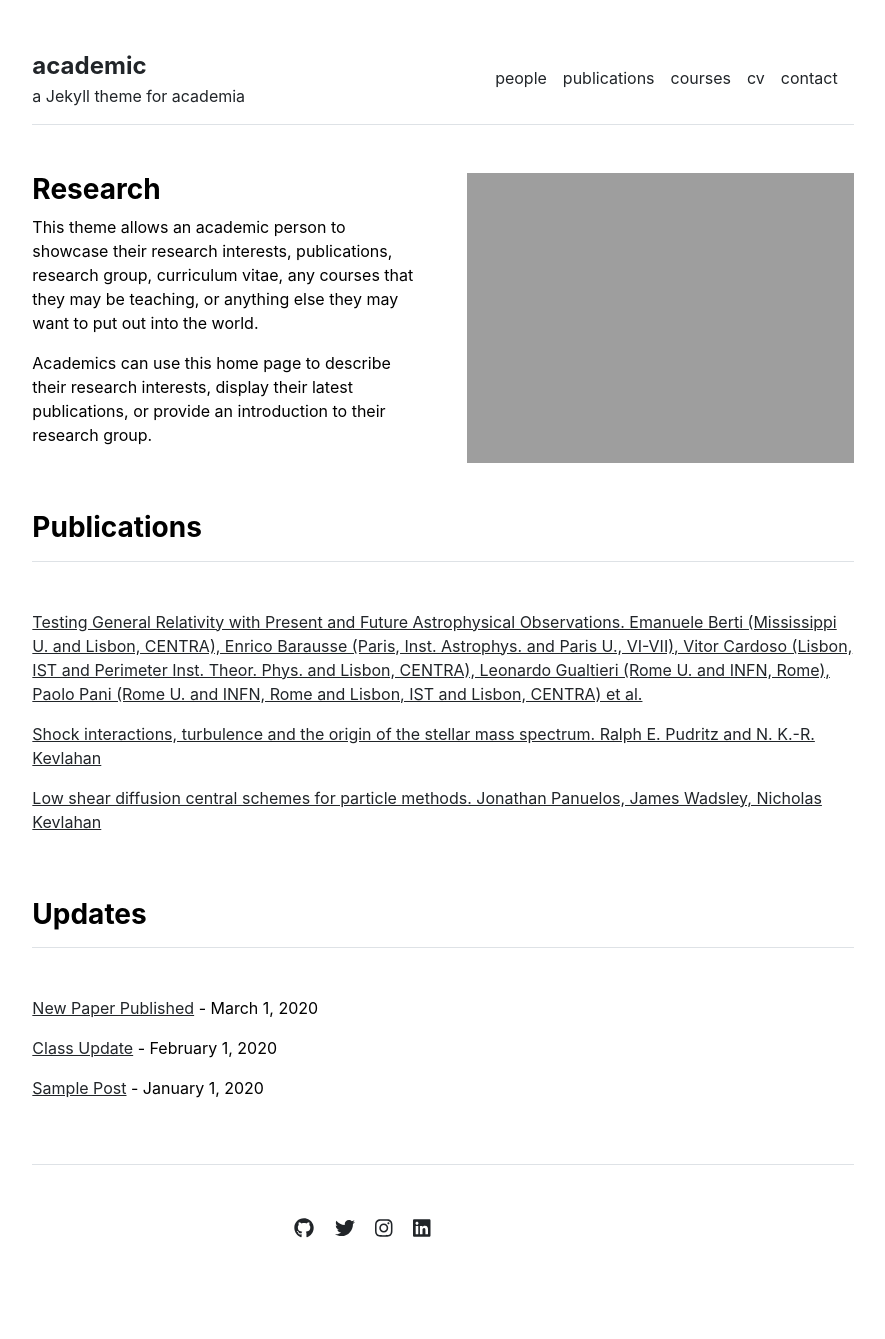
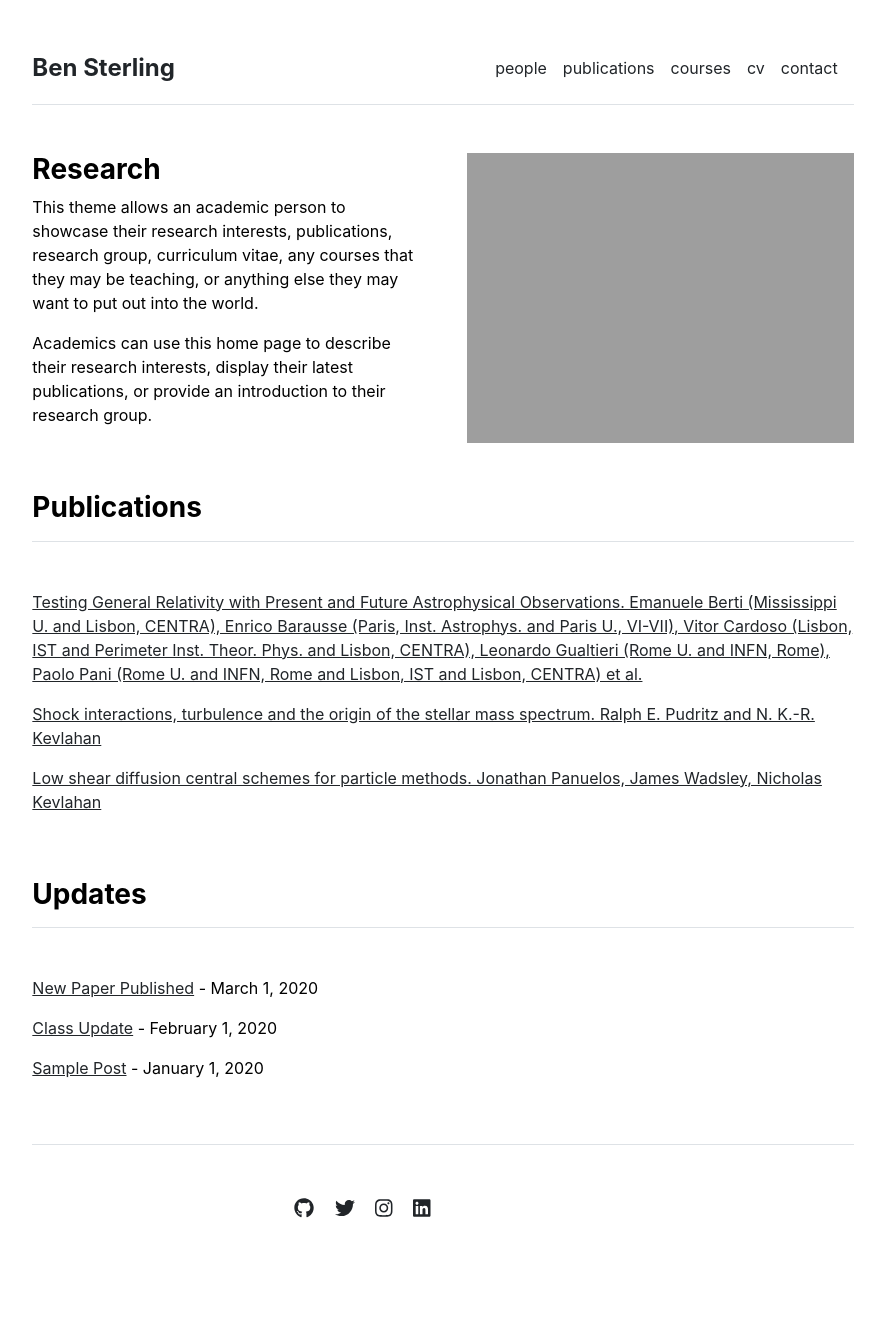
Before and after one commit to Ben-Sterling/Ben-Sterling.github.io, a Jekyll site: the page built from index.md, in a window 1280 px wide. Shown: the whole page, without its empty margins (197-1082 px from the left). Built offline with Jekyll 4.4.1, drawn with Linux system fonts in a browser that asks for light colours.

Commit message:
testing the waters

```diff
--- a/_config.yml
+++ b/_config.yml
@@ -1,4 +1,4 @@
 url: "" # the base hostname & protocol for your site, e.g. http://example.com
 baseurl: "" # the subpath of your site, e.g. /blog
-title: "academic" # the name of your site, e.g. ACME Corp.
-description: "a Jekyll theme for academia"
+title: "Ben Sterling" # the name of your site, e.g. ACME Corp.
+description: ""
```
